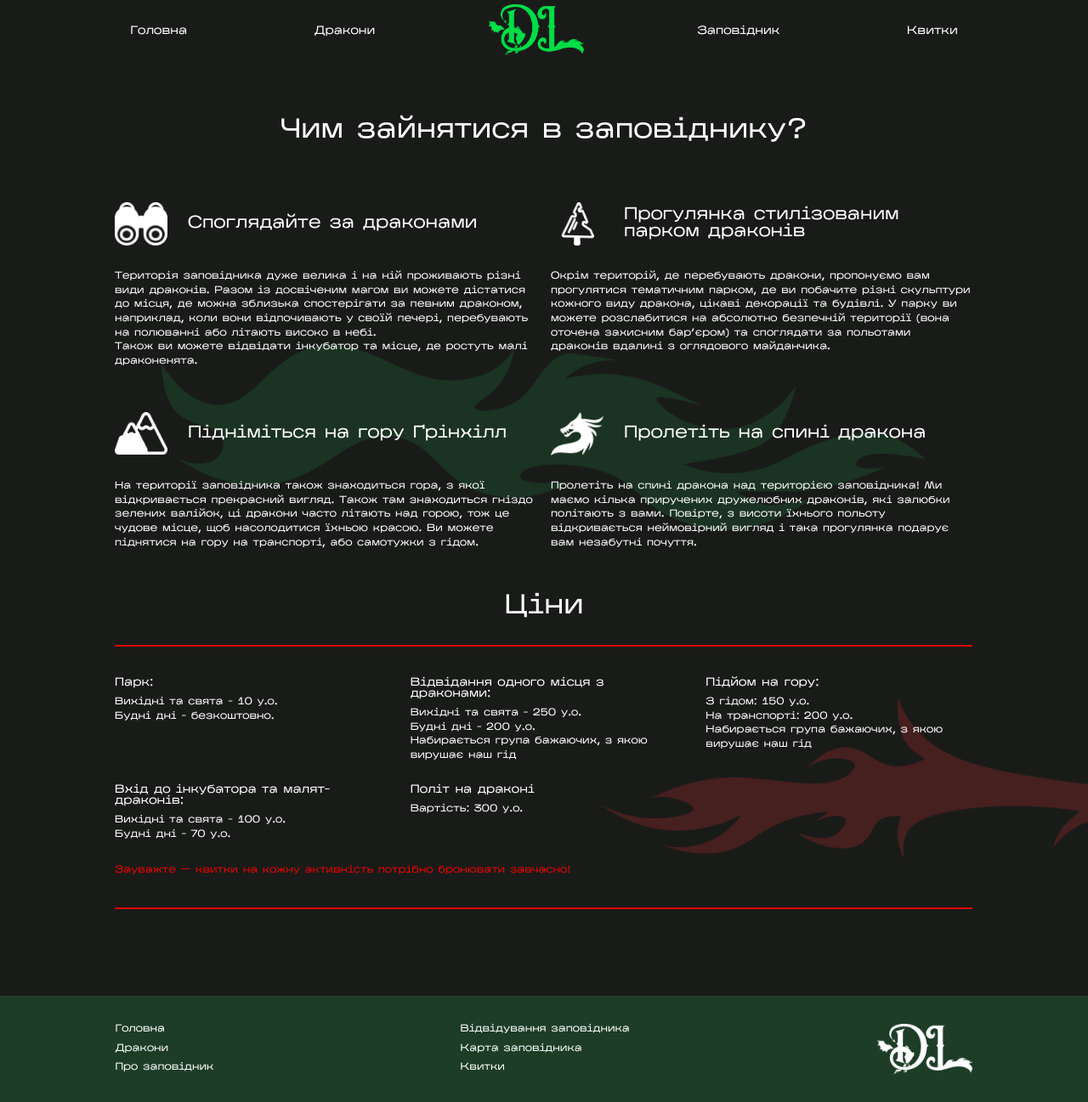
After one commit to ferax3/web-app, a Django app: page /to_do in a window 1280 px wide. The commit adds this page. Shown: the whole page at 85% size. Run offline with Django 5.2, Linux system fonts and the light colour scheme; some libraries are stand-ins or nearby versions.

Commit message:
to-do_map.html_create

```diff
--- a/dragonland/main/templates/main/layout.html
+++ b/dragonland/main/templates/main/layout.html
@@ -34,11 +34,11 @@
                 <a href="{% url 'reserve' %}" class="nav-page">Про заповідник</a>
               </li>
               <li>
-                <a href="to-do.html" class="nav-page"
+                <a href="{% url 'to_do' %}" class="nav-page"
                   >Відвідування заповідника</a
                 >
               </li>
-              <li><a href="map.html" class="nav-page">Карта заповідника</a></li>
+              <li><a href="{% url 'map' %}" class="nav-page">Карта заповідника</a></li>
             </ul>
           </li>
           <li><a href="tickets.html" class="nav-page">Квитки</a></li>
--- /dev/null
+++ b/dragonland/main/templates/main/to-do.html
@@ -0,0 +1,134 @@
+{% extends 'main/layout.html' %}
+{% load static %}
+
+{% block title %}DragonLand - Відвідування заповідника{% endblock %}
+
+{% block img-bg %}
+<img
+  src="{% static 'main/img/fire/fire-to_do_center.png' %}"
+  alt="fire"
+  class="fire fire-to_do_center"
+/>
+<img
+  src="{% static 'main/img/fire/fire-to_do_right.png' %}"
+  alt="fire"
+  class="fire fire-to_do_right"
+/>
+{% endblock %}
+
+{% block content %}
+      <h2 class="h2 doing doing-main-title1">Чим зайнятися в заповіднику?</h2>
+      <section class="doing doing-main">
+        <div class="doing-one">
+          <div class="doing-title">
+            <img
+              src="{% static 'main/img/icon/Binocular.png' %}"
+              alt="Binocular.png"
+              class="img-icon-doing"
+            />
+            <h3 class="h3">Споглядайте за драконами</h3>
+          </div>
+          <p class="p doing-p scale-in-ver-top">
+            Територія заповідника дуже велика і на ній проживають різні види
+            драконів. Разом із досвіченим магом ви можете дістатися до місця, де
+            можна зблизька спостерігати за певним драконом, наприклад, коли вони
+            відпочивають у своїй печері, перебувають на полюванні або літають
+            високо в небі.<br />
+            Також ви можете відвідати інкубатор та місце, де ростуть малі
+            драконенята.
+          </p>
+        </div>
+        <div class="doing-one">
+          <div class="doing-title">
+            <img
+              src="{% static 'main/img/icon/Tree.png' %}"
+              alt="Tree.png"
+              class="img-icon-doing"
+            />
+            <h3 class="h3">Прогулянка стилізованим парком драконів</h3>
+          </div>
+          <p class="p doing-p scale-in-ver-top">
+            Окрім територій, де перебувають дракони, пропонуємо вам прогулятися
+            тематичним парком, де ви побачите різні скульптури кожного виду
+            дракона, цікаві декорації та будівлі. У парку ви можете розслабитися
+            на абсолютно безпечній території (вона оточена захисним бар’єром) та
+            споглядати за польотами драконів вдалині з оглядового майданчика.
+          </p>
+        </div>
+        <div class="doing-one">
+          <div class="doing-title">
+            <img
+              src="{% static 'main/img/icon/Mountains.png' %}"
+              alt="Mountains.png"
+              class="img-icon-doing"
+            />
+            <h3 class="h3">Підніміться на гору Ґрінхілл</h3>
+          </div>
+          <p class="p doing-p scale-in-ver-top">
+            На території заповідника також знаходиться гора, з якої
+            відкривається прекрасний вигляд. Також там знаходиться гніздо
+            зелених валійок, ці дракони часто літають над горою, тож це чудове
+            місце, щоб насолодитися їхньою красою. Ви можете піднятися на гору
+            на транспорті, або самотужки з гідом.
+          </p>
+        </div>
+        <div class="doing-one">
+          <div class="doing-title">
+            <img
+              src="{% static 'main/img/icon/dragon.png' %}"
+              alt="dragon.png"
+              class="img-icon-doing"
+            />
+            <h3 class="h3">Пролетіть на спині дракона</h3>
+          </div>
+          <p class="p doing-p scale-in-ver-top">
+            Пролетіть на спині дракона над територією заповідника! Ми маємо
+            кілька приручених дружелюбних драконів, які залюбки політають з
+            вами. Повірте, з висоти їхнього польоту відкривається неймовірний
+            вигляд і така прогулянка подарує вам незабутні почуття.
+          </p>
+        </div>
+      </section>
+      <h2 class="h2 doing doing-main-title2">Ціни</h2>
+      <section class="price doing scale-in-ver-top">
+        <div class="price-main">
+          <div>
+            <h4 class="h4 price-main_h4">Парк:</h4>
+            <p class="p">
+              Вихідні та свята - 10 у.о. <br />Будні дні - безкоштовно.
+            </p>
+          </div>
+          <div>
+            <h4 class="h4 price-main_h4">
+              Відвідання одного місця з драконами:
+            </h4>
+            <p class="p">
+              Вихідні та свята - 250 у.о. <br />Будні дні - 200 у.о.
+              <br />Набирається група бажаючих, з якою вирушає наш гід
+            </p>
+          </div>
+          <div>
+            <h4 class="h4 price-main_h4">Підйом на гору:</h4>
+            <p class="p">
+              З гідом: 150 у.о.<br />На транспорті: 200 у.о. <br />Набирається
+              група бажаючих, з якою вирушає наш гід
+            </p>
+          </div>
+          <div>
+            <h4 class="h4 price-main_h4">
+              Вхід до інкубатора та малят-драконів:
+            </h4>
+            <p class="p">
+              Вихідні та свята - 100 у.о. <br />Будні дні - 70 у.о.
+            </p>
+          </div>
+          <div>
+            <h4 class="h4 price-main_h4">Політ на драконі</h4>
+            <p class="p">Вартість: 300 у.о.</p>
+          </div>
+        </div>
+        <p class="attention p">
+          Зауважте — квитки на кожну активність потрібно бронювати завчасно!
+        </p>
+      </section>
+{% endblock %}
--- a/dragonland/main/urls.py
+++ b/dragonland/main/urls.py
@@ -3,5 +3,7 @@ from . import views
 
 urlpatterns = [
     path('', views.index, name='home'),
-    path('reserve', views.reserve, name='reserve')
+    path('reserve', views.reserve, name='reserve'),
+    path('to_do', views.to_do, name='to_do'),
+    path('map', views.map, name='map')
 ]
--- a/dragonland/main/views.py
+++ b/dragonland/main/views.py
@@ -6,3 +6,9 @@ def index(request):
 
 def reserve(request):
     return render(request, 'main/reserve.html')
+
+def to_do(request):
+    return render(request, 'main/to-do.html')
+
+def map(request):
+    return render(request, 'main/map.html')
```
Also changed, not shown: dragonland/main/templates/main/map.html (added, +44 -0 lines).
